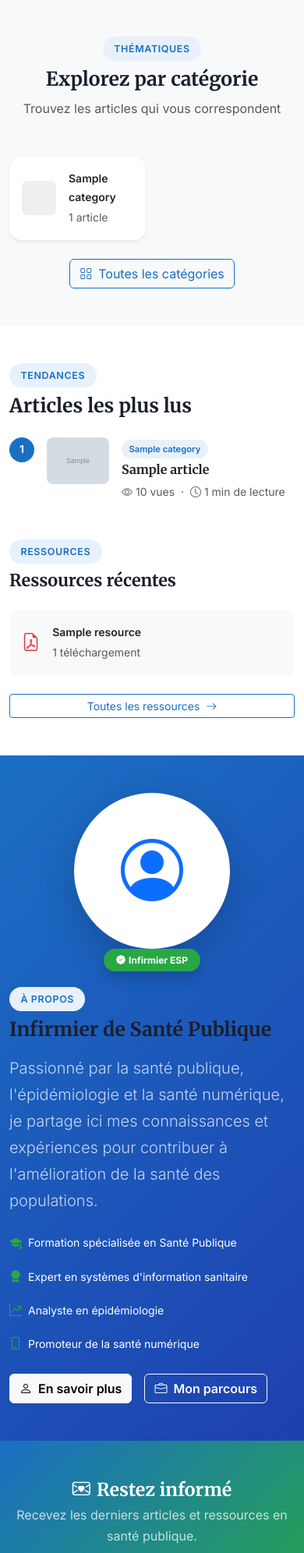
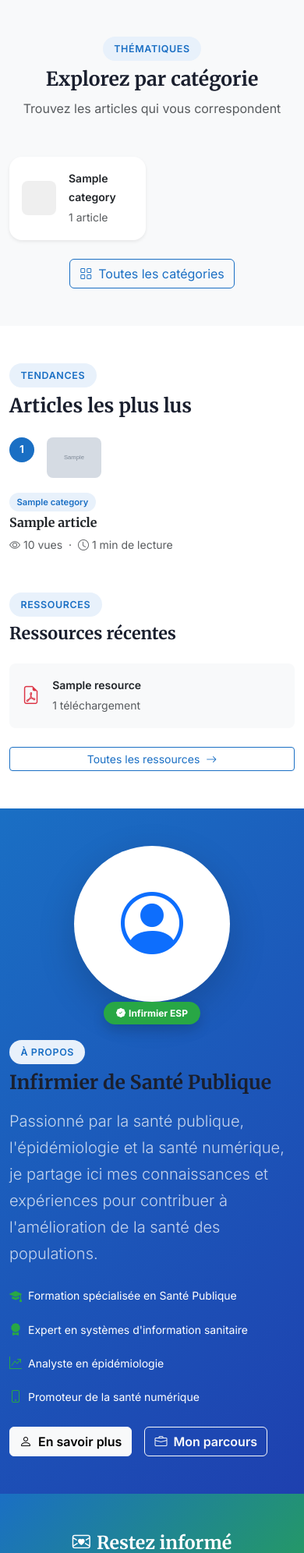
Before and after one commit to ismaelkodjo/blog_infirmier, a Django app: page / in a window 390 px wide. Shown: the part 2181-4173 px from the top of the page at 78% size. Run offline with Django 5.2, Linux system fonts and the light colour scheme; tables that the repository leaves empty hold one stand-in row (values such as "Sample post"); grey boxes marked "Sample" are stand-in pictures; some libraries are stand-ins or nearby versions.

```diff
--- a/static/css/home.css
+++ b/static/css/home.css
@@ -40,6 +40,17 @@
   50%       { transform: translateY(-10px); }
 }
 
+/* ── Articles populaires (section "Articles les plus lus") ── */
+/* min-w-0 empêche le texte/titre de pousser le flex item hors du
+   conteneur quand le titre est long (cause du débordement mobile) */
+.min-w-0 { min-width: 0; }
+
+.popular-article-img {
+  width: 80px;
+  height: 60px;
+  object-fit: cover;
+}
+
 /* ── Responsive ── */
 @media (max-width: 991.98px) {
   .hero-section     { min-height: auto; padding: 3rem 0 4rem; }
@@ -50,3 +61,13 @@
 @media (max-width: 767.98px) {
   .display-4 { font-size: 2rem; }
 }
+
+/* Sous 576px, l'article populaire passe en colonne (rang+image en
+   haut, texte en dessous) grâce à .flex-column.flex-sm-row côté HTML.
+   On réduit juste l'image pour qu'elle reste proportionnée. */
+@media (max-width: 575.98px) {
+  .popular-article-img {
+    width: 70px;
+    height: 52px;
+  }
+}
--- a/templates/core/home.html
+++ b/templates/core/home.html
@@ -227,15 +227,17 @@
         <span class="section-badge">Tendances</span>
         <h2 id="popular-heading" class="fw-bold mt-2 mb-4">Articles les plus lus</h2>
         {% for article in popular_articles %}
-        <article class="d-flex gap-3 mb-4 pb-4 {% if not forloop.last %}border-bottom{% endif %}">
+        <article class="d-flex flex-column flex-sm-row gap-3 mb-4 pb-4 {% if not forloop.last %}border-bottom{% endif %}">
+          <div class="d-flex gap-3">
             <span class="popular-rank flex-shrink-0">{{ forloop.counter }}</span>
             {% if article.cover_image %}
             <a href="{{ article.get_absolute_url }}" class="flex-shrink-0">
               <img src="{{ article.cover_image.url }}" alt="{{ article.title }}"
-                 class="rounded-3" style="width:80px;height:60px;object-fit:cover;">
+                   class="rounded-3 popular-article-img" loading="lazy">
             </a>
             {% endif %}
-          <div>
+          </div>
+          <div class="min-w-0">
             {% if article.category %}
             <span class="badge-category-sm mb-1">{{ article.category.name }}</span>
             {% endif %}
```
Lines whose indentation alone changed are shown as unchanged.
